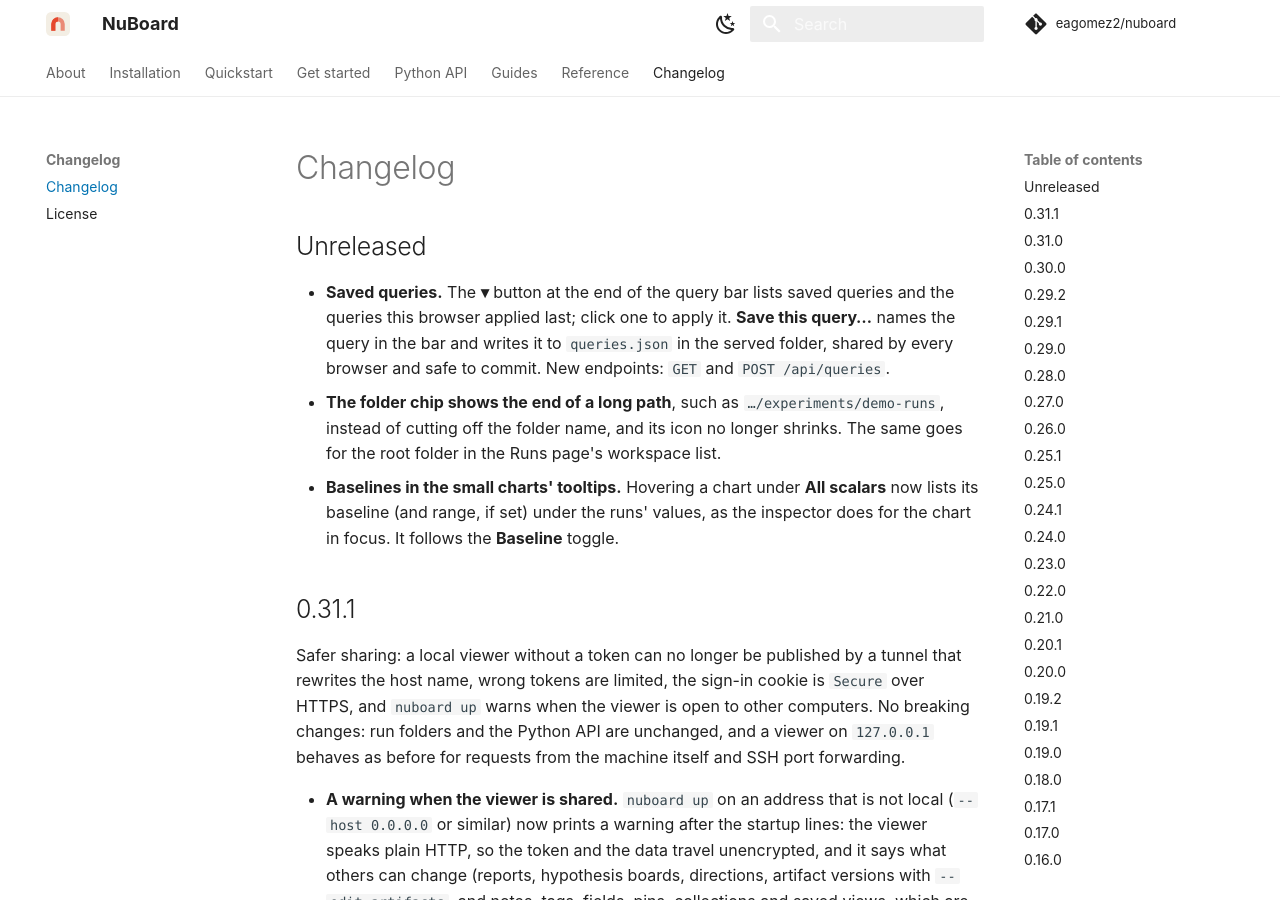
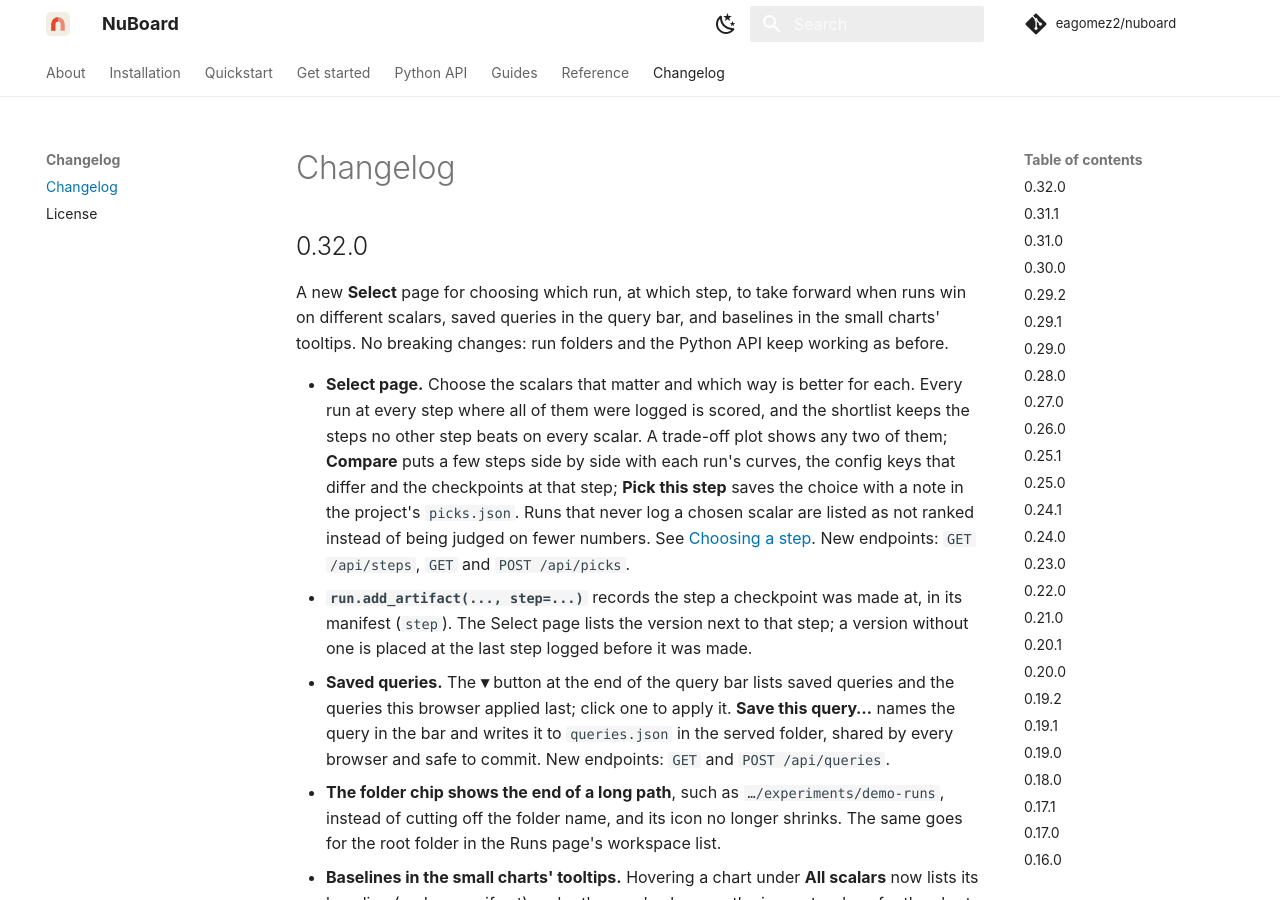
Before and after one commit to eagomez2/nuboard, an MkDocs documentation site: the page built from docs/changelog.md, in a window 1280 px wide and 900 px high. Built offline with MkDocs 1.6.1 and Material for MkDocs 9.7.7, drawn with Linux system fonts in a browser that asks for light colours; comment, search, counter and statistics services are not loaded.

Commit message:
Release 0.32.0: the Select page
- Viewer: a Select page to choose which run and step to take forward, with a
  shortlist of steps no other step beats on every scalar, side-by-side
  comparison and picks saved in picks.json.
- add_artifact(step=...) records the step a checkpoint was made at.
- Viewer: saved queries in the query bar; small charts list the baseline in
  their tooltip (#79).

No breaking changes.

````diff
--- a/docs/changelog.md
+++ b/docs/changelog.md
@@ -1,7 +1,26 @@
 # Changelog
 
-## Unreleased
-
+## 0.32.0
+
+A new **Select** page for choosing which run, at which step, to take forward
+when runs win on different scalars, saved queries in the query bar, and
+baselines in the small charts' tooltips. No breaking changes: run folders and
+the Python API keep working as before.
+
+- **Select page.** Choose the scalars that matter and which way is better for
+  each. Every run at every step where all of them were logged is scored, and
+  the shortlist keeps the steps no other step beats on every scalar. A
+  trade-off plot shows any two of them; **Compare** puts a few steps side by
+  side with each run's curves, the config keys that differ and the
+  checkpoints at that step; **Pick this step** saves the choice with a note
+  in the project's `picks.json`. Runs that never log a chosen scalar are
+  listed as not ranked instead of being judged on fewer numbers. See
+  [Choosing a step](guide/selecting.md). New endpoints: `GET /api/steps`,
+  `GET` and `POST /api/picks`.
+- **`run.add_artifact(..., step=...)`** records the step a checkpoint was
+  made at, in its manifest (`step`). The Select page lists the version next
+  to that step; a version without one is placed at the last step logged
+  before it was made.
 - **Saved queries.** The **▾** button at the end of the query bar lists saved
   queries and the queries this browser applied last; click one to apply it.
   **Save this query…** names the query in the bar and writes it to
--- a/docs/installation.md
+++ b/docs/installation.md
@@ -108,7 +108,7 @@ for you when `src/nuboard/static/` is missing.
 
 ```console
 $ nuboard version
-NuBoard 0.31.1 Copyright © 2026 Esteban Gómez (MIT License)
+NuBoard 0.32.0 Copyright © 2026 Esteban Gómez (MIT License)
 $ python -c "import nuboard; print(nuboard.__version__)"
 0.31.1
 ```
--- a/pyproject.toml
+++ b/pyproject.toml
@@ -1,6 +1,6 @@
 [project]
 name = "nuboard"
-version = "0.31.1"
+version = "0.32.0"
 description = "A fast, local, folder-based experiment tracker and viewer for ML training."
 readme = "README.md"
 requires-python = ">=3.10"
````
Also changed, not shown: 2 other files.
